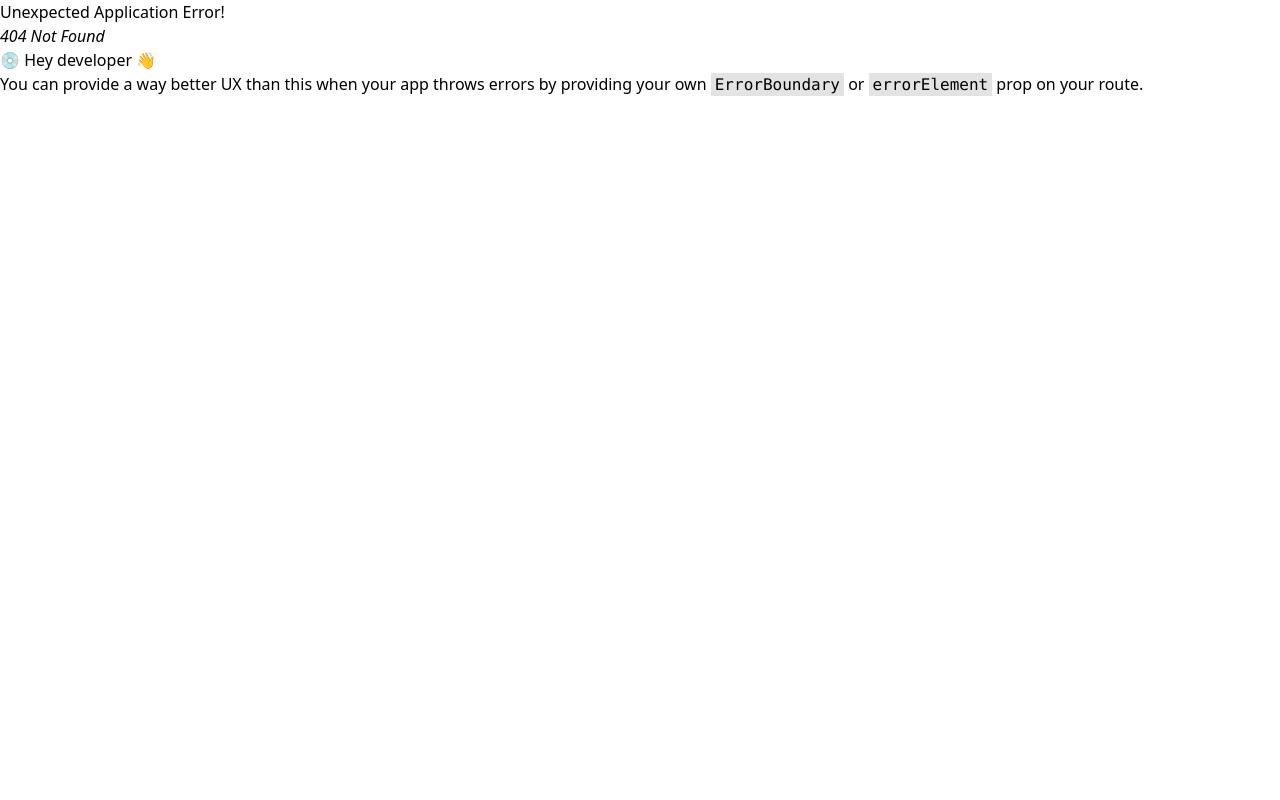
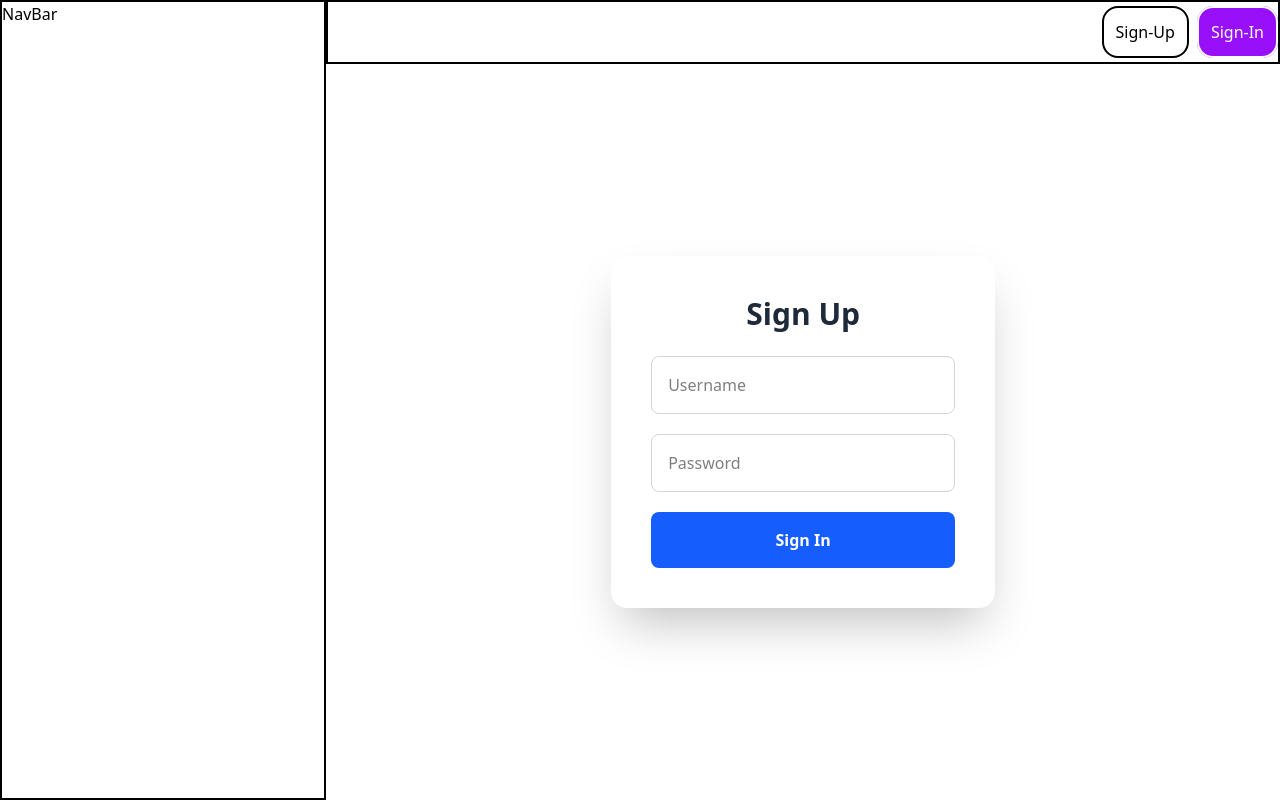
Before and after one commit to MukulPretham/secondBrain-client, a React (Vite) app in the folder SB-client/: page /signIn in a window 1280 px wide. Before the commit this address had no page. Built offline with nearby package versions, Linux system fonts and the light colour scheme.

Commit message:
auth done

```diff
--- a/SB-client/package.json
+++ b/SB-client/package.json
@@ -13,6 +13,7 @@
     "@tailwindcss/vite": "^4.0.17",
     "react": "^18.3.1",
     "react-dom": "^18.3.1",
+    "react-hook-form": "^7.54.2",
     "react-router": "^7.4.0",
     "recoil": "^0.7.7",
     "tailwindcss": "^4.0.17"
--- a/SB-client/src/App.css
+++ b/SB-client/src/App.css
@@ -1,4 +1,5 @@
 @import "tailwindcss";
+
 
 #root{
     width: 100vw;
--- a/SB-client/src/App.tsx
+++ b/SB-client/src/App.tsx
@@ -3,18 +3,34 @@ import './App.css'
 import NavBar from './components/NavBar'
 
 import Main from './components/Main'
-import { useRecoilValue } from 'recoil'
+import { useRecoilValue, useSetRecoilState } from 'recoil'
 import { menuState } from './atoms/menu'
+import { useEffect } from 'react'
+import { logAtom } from './atoms/log'
 
 function App() {
   let menu = useRecoilValue(menuState);
+  let setMenu = useSetRecoilState(menuState);
+  let setLogged = useSetRecoilState(logAtom);
+  useEffect(()=>{
+
+    let token = localStorage.getItem("token");
+    console.log(token);
+    if(token){
+        setLogged(true);
+    }else{
+        setLogged(false);
+    }
+},[])
+
+  useEffect(()=>{
+    setMenu(true);
+  },[])
   return (
-
       <div className='z-0 h-[100%] flex'>
         {menu&&<NavBar />}
         <Main />
       </div>
-
   )
 }
 
--- /dev/null
+++ b/SB-client/src/atoms/log.ts
@@ -0,0 +1,6 @@
+import { atom } from "recoil";
+
+export let logAtom = atom({
+    key: "log",
+    default: false
+})
--- a/SB-client/src/atoms/menu.ts
+++ b/SB-client/src/atoms/menu.ts
@@ -2,5 +2,5 @@ import { atom } from "recoil";
 
 export const menuState = atom({
     key: "menu",
-    default:true
+    default:false
 })
--- /dev/null
+++ b/SB-client/src/atoms/signUperr.ts
@@ -0,0 +1,6 @@
+import { atom } from "recoil";
+
+export const signUpErrors = atom({
+    key: "signUpErrors",
+    default: []
+})
--- a/SB-client/src/components/Auth.tsx
+++ b/SB-client/src/components/Auth.tsx
@@ -1,13 +1,28 @@
-import { useSetRecoilState } from "recoil"
+import { useRecoilValue, useSetRecoilState } from "recoil"
 import { menuState } from "../atoms/menu"
+import { NavLink } from "react-router";
+import { logAtom } from "../atoms/log";
 
 
 const Auth = () => {
     let setMenu = useSetRecoilState(menuState);
+    const logged = useRecoilValue(logAtom);
+    const setLogged = useSetRecoilState(logAtom);
     return (
-        <div className='border-2 w-[100%] h-[8%] flex'>
-            <div onClick={()=>{setMenu(true)}} className='text-5xl md:hidden'>☰</div>
-            <div>LogIn  LogOut</div>
+        <div className='border-2 w-[100%] h-[8%] flex justify-end items-center'>
+            <div onClick={() => { setMenu(true) }} className='absolute left-0 text-5xl md:hidden'>☰</div>
+            <div className="flex gap-2">
+                {logged ? <div onClick={()=>{
+                    localStorage.removeItem("token");
+                    setLogged(false);
+                }} className="hover:bg-purple-600 hover:text-white rounded-2xl cursor-pointer p-3 border-2">Log-out</div> :
+                    <>
+                        <NavLink className={({ isActive }) => isActive ? "bg-purple-600 rounded-2xl text-white" : "bg-white"} to={"/signUp"}><div className="hover:bg-purple-600 hover:text-white rounded-2xl cursor-pointer p-3 border-2">Sign-Up</div></NavLink>
+                        <NavLink className={({ isActive }) => isActive ? "bg-purple-600 rounded-2xl text-white" : "bg-white"} to={"/signIn"}><div className="hover:bg-purple-600 hover:text-white rounded-2xl cursor-pointer p-3 border-2">Sign-In</div></NavLink>
+                    </>
+
+                }
+            </div>
         </div>
     )
 }
--- a/SB-client/src/components/Main.tsx
+++ b/SB-client/src/components/Main.tsx
@@ -1,12 +1,13 @@
 import React from 'react'
 import Auth from './Auth'
 import Home from './Home'
+import { Outlet } from 'react-router'
 
 const Main = () => {
     return (
         <div className='h-[100%] w-[100%] md:w-[76%]'>
             <Auth />
-            <Home/>
+            <Outlet/>
         </div>
     )
 }
--- /dev/null
+++ b/SB-client/src/components/SignIn.tsx
@@ -0,0 +1,55 @@
+import { useEffect, useState } from "react"
+import { useForm, SubmitHandler } from "react-hook-form"
+import { useSetRecoilState } from "recoil"
+import { logAtom } from "../atoms/log"
+import { useNavigate } from "react-router"
+
+type Inputs = {
+    username: string
+    password: string
+  }
+
+const SignIn = () => {
+    let navigate = useNavigate();
+    const { register,handleSubmit } = useForm<Inputs>()
+    const [errors,setErrors] = useState("");
+    const setLogged = useSetRecoilState(logAtom);
+    const [loading,setLoading] = useState(false);
+
+
+    let onSubmit = async(data: Inputs)=>{
+        setLoading(true);
+        let response = await fetch("http://localhost:3000/api/v1/signIn",{
+            method: "POST",
+            body: JSON.stringify(data),
+            headers: {
+                "Content-Type": "application/json"
+            },
+        }
+        );
+        let Data = await response.json();
+        if(Data.token){
+            let token = Data.token;
+            localStorage.setItem("token",token);
+            setLogged(true);
+            navigate("/");
+        }else{
+            setErrors(Data.message);
+        }
+        setLoading(false);
+    }
+
+    return (
+        <div className='w-[100%] h-[92%] flex justify-center items-center '>
+            <form onSubmit={handleSubmit(onSubmit)} className='bg-white p-10 rounded-2xl shadow-2xl w-96'>
+                <h2 className='text-3xl font-bold mb-6 text-center text-gray-800'>Sign Up</h2>
+                {errors&&<div>{errors}</div>}
+                <input {...register("username")} type='text' name='username' placeholder='Username' className='w-full p-4 mb-5 border border-gray-300 rounded-lg focus:outline-none focus:ring-2 focus:ring-blue-500 transition duration-200' required />
+                <input {...register("password")} type='password' name='password' placeholder='Password' className='w-full p-4 mb-5 border border-gray-300 rounded-lg focus:outline-none focus:ring-2 focus:ring-blue-500 transition duration-200' required />
+                <button type='submit' className='w-full bg-blue-600 text-white p-4 rounded-lg hover:bg-blue-700 transition duration-300 font-semibold'>Sign In</button>
+            </form>
+        </div>
+    )
+}
+
+export default SignIn;
--- /dev/null
+++ b/SB-client/src/components/SignUp.tsx
@@ -0,0 +1,57 @@
+import { useForm, SubmitHandler } from "react-hook-form"
+import { useRecoilValue, useSetRecoilState } from "recoil"
+import { signUpErrors } from "../atoms/signUperr"
+import { useState } from "react"
+
+type Inputs = {
+    username: string
+    password: string
+  }
+
+const SignUp = () => {
+    let errors = useRecoilValue(signUpErrors);
+    let setErrors = useSetRecoilState(signUpErrors);
+    const { register,handleSubmit } = useForm<Inputs>();
+    let [loading,setLoading] = useState(false);
+    let [messages,setMessages] = useState("");
+
+    let onSubmit = async(data: Inputs)=>{
+        console.log(data);
+        setLoading(true);
+        let response = await fetch("http://localhost:3000/api/v1/signUp",{
+            method: "POST",
+            headers: {
+                "Content-Type": "application/json"
+            },
+            body:JSON.stringify(data)
+        })
+        let Data = await response.json()
+        console.log(Data);
+        if(response.status !== 200){
+            let errors = [];
+            errors = Data.issues;
+            for (const e of errors) {
+                setErrors(e.message);
+            }
+        }else{
+            setMessages(Data.message);
+        }
+        setLoading(false);
+    }
+
+    return (
+        <div className='w-[100%] h-[92%] flex justify-center items-center '>
+            <form onSubmit={handleSubmit(onSubmit)} className='bg-white p-10 rounded-2xl shadow-2xl w-96'>
+                <h2 className='text-3xl font-bold mb-6 text-center text-gray-800'>Sign Up</h2>
+                {loading&&<div>Loading...</div>}
+                {errors&&<div>{errors}</div>}
+                {messages&&<div>{messages}</div>}
+                <input {...register("username")} type='text' name='username' placeholder='Username' className='w-full p-4 mb-5 border border-gray-300 rounded-lg focus:outline-none focus:ring-2 focus:ring-blue-500 transition duration-200' required />
+                <input {...register("password")} type='password' name='password' placeholder='Password' className='w-full p-4 mb-5 border border-gray-300 rounded-lg focus:outline-none focus:ring-2 focus:ring-blue-500 transition duration-200' required />
+                <button type='submit' className='w-full bg-blue-600 text-white p-4 rounded-lg hover:bg-blue-700 transition duration-300 font-semibold'>Sign Up</button>
+            </form>
+        </div>
+    )
+}
+
+export default SignUp;
--- a/SB-client/src/main.tsx
+++ b/SB-client/src/main.tsx
@@ -4,13 +4,18 @@ import './index.css'
 import App from './App.tsx'
 import { createBrowserRouter, RouterProvider, } from "react-router";
 import { RecoilRoot } from 'recoil';
+import SignUp from './components/SignUp.tsx';
+import Home from './components/Home.tsx';
+import SignIn from './components/SignIn.tsx';
 
 const router = createBrowserRouter([
   {
     path: "/",
     element: <App />,
     children: [
-
+      {index:true, element: <Home/> },
+      {path:"signUp", element: <SignUp/>},
+      {path:"signIn", element: <SignIn/>}
     ]
   }
 ])
```
Also changed, not shown: 1 other file (tests, documents, lock files or other folders).
